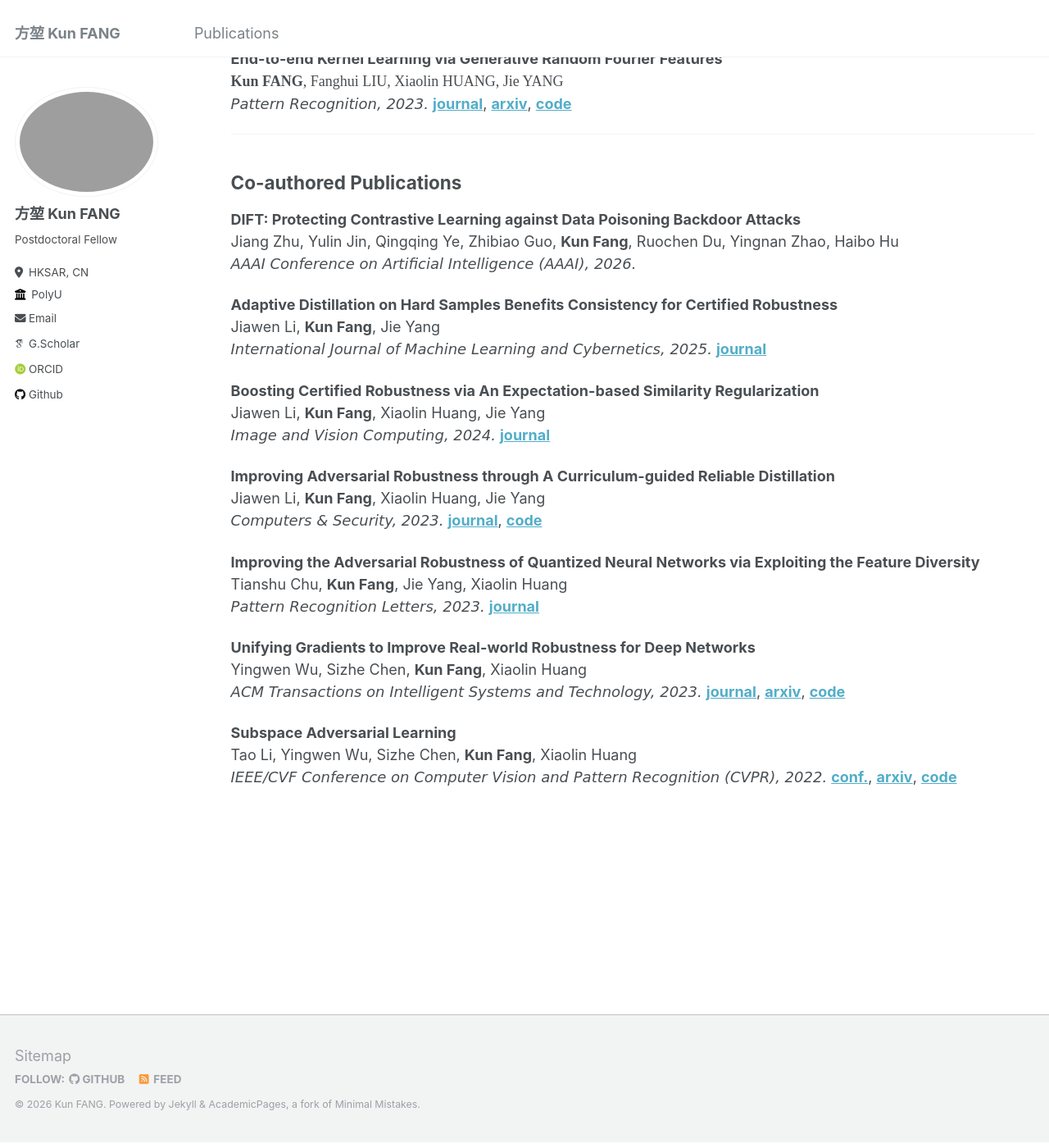
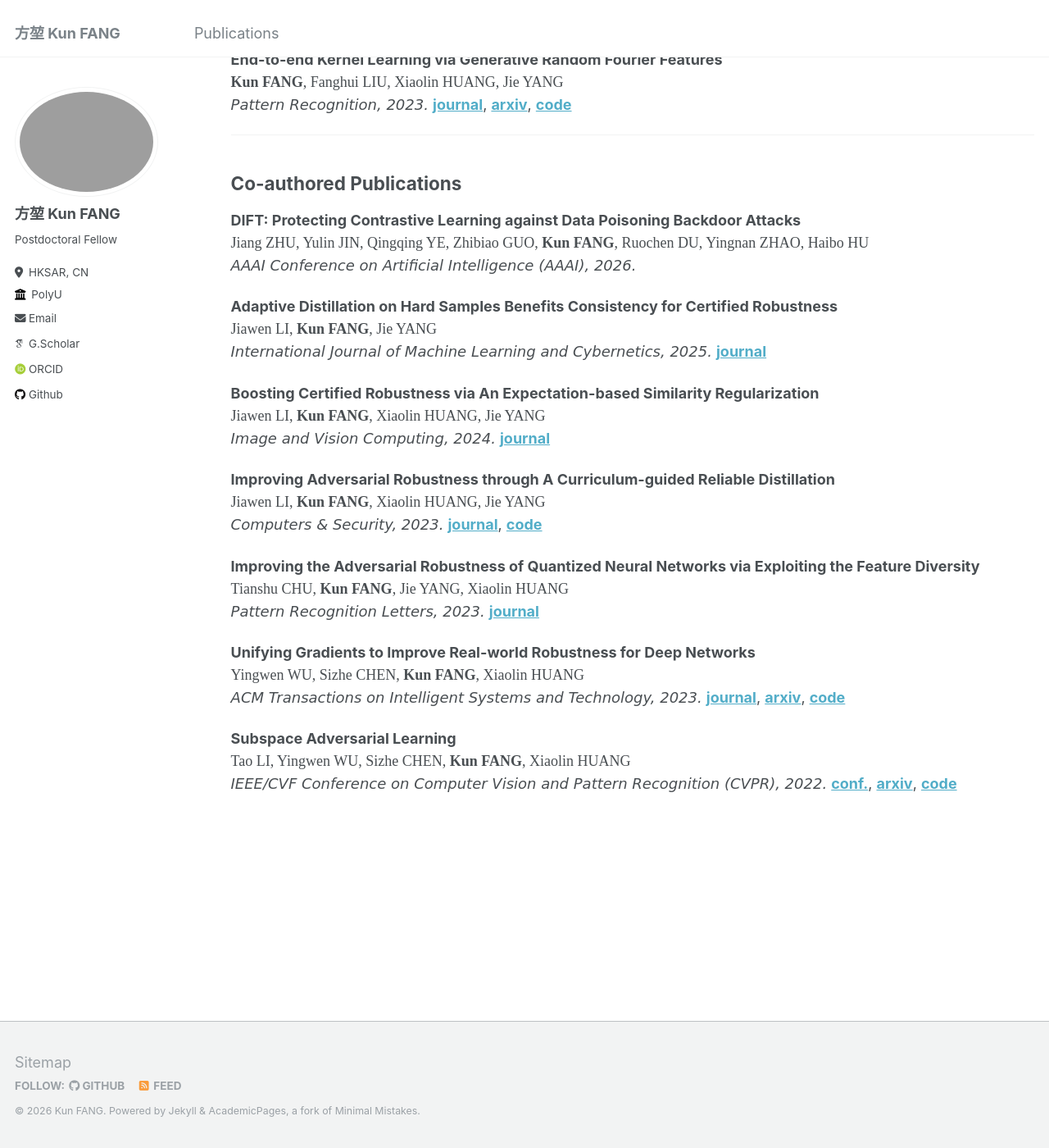
Before and after one commit to fanghenshaometeor/fanghenshaometeor.github.io, a Jekyll site: the page built from _pages/publications.md, in a window 1280 px wide and 1400 px high, scrolled down 1066 px. Shown: the whole window at 82% size. Built offline with Jekyll 4.4.1, drawn with Linux system fonts in a browser that asks for light colours; some web fonts are replaced; some of the changed text lies outside the part shown.

Commit message:
update-pub

```diff
--- a/_pages/publications.md
+++ b/_pages/publications.md
@@ -21,18 +21,14 @@ author_profile: true
 
 
 **Beyond Perceptual Distances: Rethinking Disparity Assessment for Out-of-Distribution Detection with Diffusion models** **[arxiv](https://arxiv.org/abs/2409.10094)**
-**Kun Fang**, Qinghua Tao, Zuopeng Yang, Xiaolin Huang, Jie Yang
+**Kun FANG**, Qinghua TAO, Zuopeng YANG, Xiaolin HUANG, Jie YANG
 
 ---
 
 ## Conferences
 
-<!-- <span style="font-family: 'Open Sans', sans-serif;"> -->
-<!-- <span style="font-family: 'Times New Roman', serif;"> -->
-<!-- <span style="font-family:Papyrus; font-size:1em;"> -->
-<!-- <span style="font-family:comic sans ms; font-size:1em;">Kernel PCA for Out-of-Distribution Detection</span>   -->
 **Kernel PCA for Out-of-Distribution Detection**
-**Kun Fang**, Qinghua Tao, Kexin Lv, Mingzhen He, Xiaolin Huang, Jie Yang
+<span style="font-family:Ink Free; font-size:1em;">**Kun FANG**, Qinghua TAO, Kexin LV, Mingzhen HE, Xiaolin HUANG, Jie YANG</span>
 <span style="font-family:comic sans ms; font-size:1em;">*Conference on Advances in Neural Information Processing Systems (NeurIPS), 2024.*</span> **[conf.](https://papers.nips.cc/paper_files/paper/2024/hash/f2543511e5f4d4764857f9ad833a977d-Abstract-Conference.html)**, **[arxiv](https://arxiv.org/abs/2402.02949)**, **[code](https://github.com/fanghenshaometeor/ood-kernel-pca)**
 
 ---
@@ -67,29 +63,29 @@ author_profile: true
 
 
 **DIFT: Protecting Contrastive Learning against Data Poisoning Backdoor Attacks**
-Jiang Zhu, Yulin Jin, Qingqing Ye, Zhibiao Guo, **Kun Fang**, Ruochen Du, Yingnan Zhao, Haibo Hu
+<span style="font-family:Ink Free; font-size:1em;">Jiang ZHU, Yulin JIN, Qingqing YE, Zhibiao GUO, **Kun FANG**, Ruochen DU, Yingnan ZHAO, Haibo HU</span>
 <span style="font-family:comic sans ms; font-size:1em;">*AAAI Conference on Artificial Intelligence (AAAI), 2026.*</span>
 
 **Adaptive Distillation on Hard Samples Benefits Consistency for Certified Robustness**
-Jiawen Li, **Kun Fang**, Jie Yang
+<span style="font-family:Ink Free; font-size:1em;">Jiawen LI, **Kun FANG**, Jie YANG</span>
 <span style="font-family:comic sans ms; font-size:1em;">*International Journal of Machine Learning and Cybernetics, 2025.*</span> **[journal](https://doi.org/10.1007/s13042-025-02568-2)**
 
 **Boosting Certified Robustness via An Expectation-based Similarity Regularization**
-Jiawen Li, **Kun Fang**, Xiaolin Huang, Jie Yang
+<span style="font-family:Ink Free; font-size:1em;">Jiawen LI, **Kun FANG**, Xiaolin HUANG, Jie YANG</span>
 <span style="font-family:comic sans ms; font-size:1em;">*Image and Vision Computing, 2024.*</span> **[journal](https://doi.org/10.1016/j.imavis.2024.105272)**
 
 **Improving Adversarial Robustness through A Curriculum-guided Reliable Distillation**
-Jiawen Li, **Kun Fang**, Xiaolin Huang, Jie Yang
+<span style="font-family:Ink Free; font-size:1em;">Jiawen LI, **Kun FANG**, Xiaolin HUANG, Jie YANG</span>
 <span style="font-family:comic sans ms; font-size:1em;">*Computers & Security, 2023.*</span> **[journal](https://doi.org/10.1016/j.cose.2023.103411)**, **[code](https://github.com/kevinlee26/kevin_first)**
 
 **Improving the Adversarial Robustness of Quantized Neural Networks via Exploiting the Feature Diversity**
-Tianshu Chu, **Kun Fang**, Jie Yang, Xiaolin Huang
+<span style="font-family:Ink Free; font-size:1em;">Tianshu CHU, **Kun FANG**, Jie YANG, Xiaolin HUANG</span>
 <span style="font-family:comic sans ms; font-size:1em;">*Pattern Recognition Letters, 2023.*</span> **[journal](https://doi.org/10.1016/j.patrec.2023.10.024)**
 
 **Unifying Gradients to Improve Real-world Robustness for Deep Networks**
-Yingwen Wu, Sizhe Chen, **Kun Fang**, Xiaolin Huang
+<span style="font-family:Ink Free; font-size:1em;">Yingwen WU, Sizhe CHEN, **Kun FANG**, Xiaolin HUANG</span>
 <span style="font-family:comic sans ms; font-size:1em;">*ACM Transactions on Intelligent Systems and Technology, 2023.*</span> **[journal](https://dl.acm.org/doi/10.1145/3617895)**, **[arxiv](https://arxiv.org/abs/2208.06228)**, **[code](https://github.com/snowien/UniG-pytorch)**
 
 **Subspace Adversarial Learning**
-Tao Li, Yingwen Wu, Sizhe Chen, **Kun Fang**, Xiaolin Huang
+<span style="font-family:Ink Free; font-size:1em;">Tao LI, Yingwen WU, Sizhe CHEN, **Kun FANG**, Xiaolin HUANG</span>
 <span style="font-family:comic sans ms; font-size:1em;">*IEEE/CVF Conference on Computer Vision and Pattern Recognition (CVPR), 2022.*</span> **[conf.](https://openaccess.thecvf.com/content/CVPR2022/html/Li_Subspace_Adversarial_Training_CVPR_2022_paper)**, **[arxiv](https://arxiv.org/abs/2111.12229)**, **[code](https://github.com/nblt/sub-at)**
```
